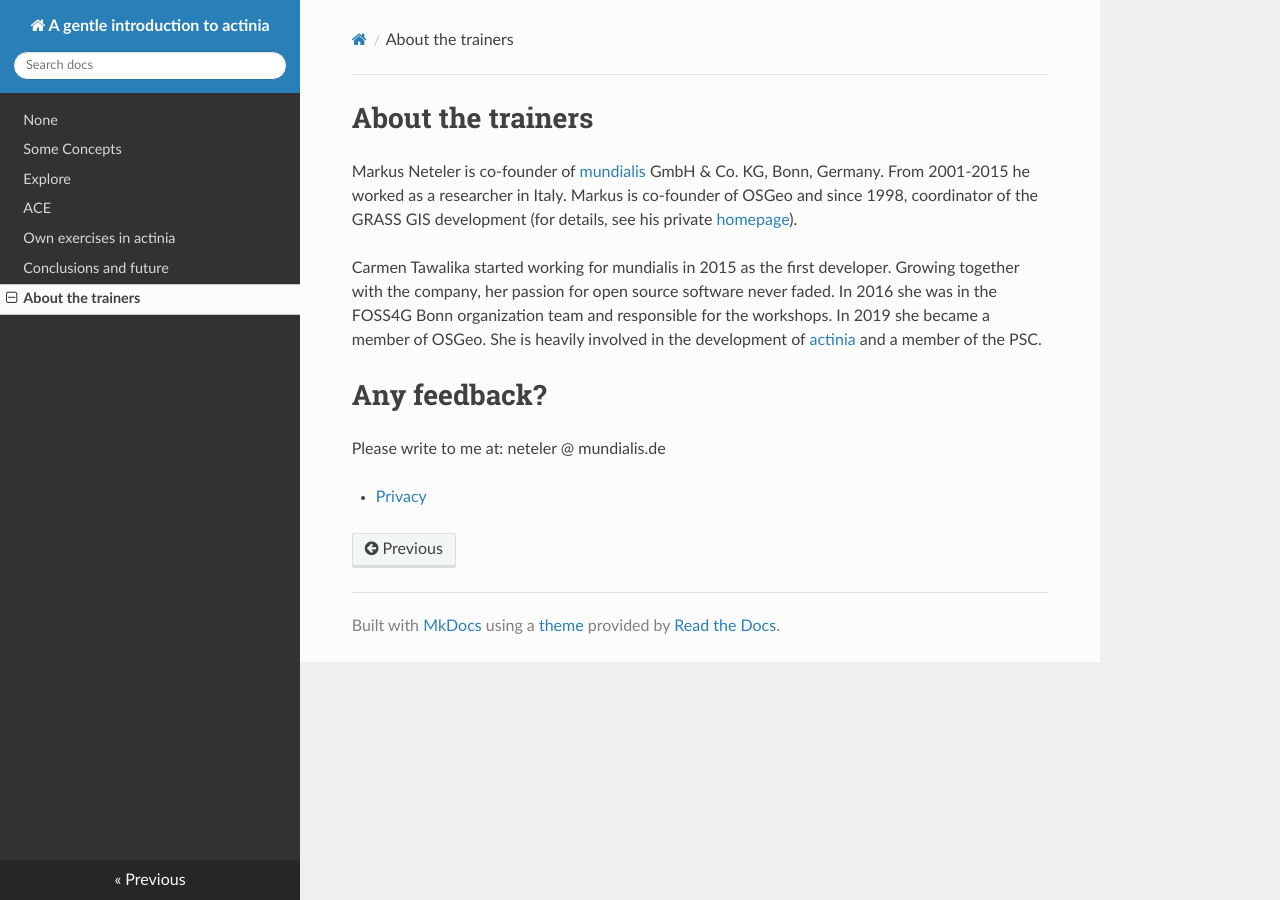
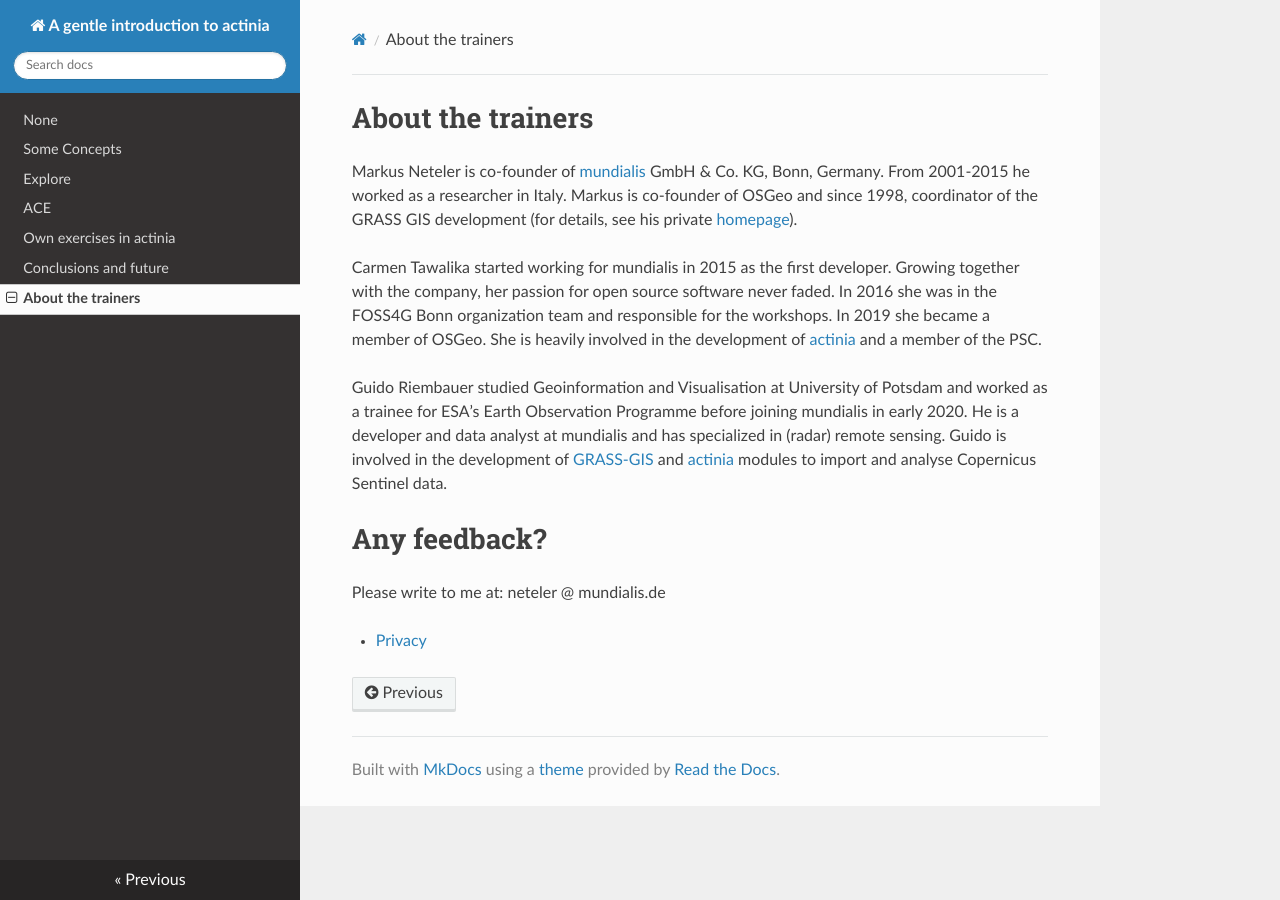
Before and after one commit to actinia-org/actinia-introduction, an MkDocs documentation site: the page built from docs/about.md, in a window 1280 px wide. Built offline with MkDocs 1.6.1, drawn with Linux system fonts in a browser that asks for light colours; nearby versions of some CDN libraries.

Commit message:
Update about.md

```diff
--- a/docs/about.md
+++ b/docs/about.md
@@ -4,6 +4,8 @@ Markus Neteler is co-founder of [mundialis](https://www.mundialis.de) GmbH & Co.
 
 Carmen Tawalika started working for mundialis in 2015 as the first developer. Growing together with the company, her passion for open source software never faded. In 2016 she was in the FOSS4G Bonn organization team and responsible for the workshops. In 2019 she became a member of OSGeo. She is heavily involved in the development of [actinia](https://github.com/mundialis/actinia_core) and a member of the PSC.
 
+Guido Riembauer studied Geoinformation and Visualisation at University of Potsdam and worked as a trainee for ESA’s Earth Observation Programme before joining mundialis in early 2020. He is a developer and data analyst at mundialis and has specialized in (radar) remote sensing. Guido is involved in the development of [GRASS-GIS](https://github.com/OSGeo/grass-addons) and [actinia](https://github.com/mundialis/actinia_core) modules to import and analyse Copernicus Sentinel data.
+
 # Any feedback?
 
 Please write to me at: neteler @ mundialis.de
```
